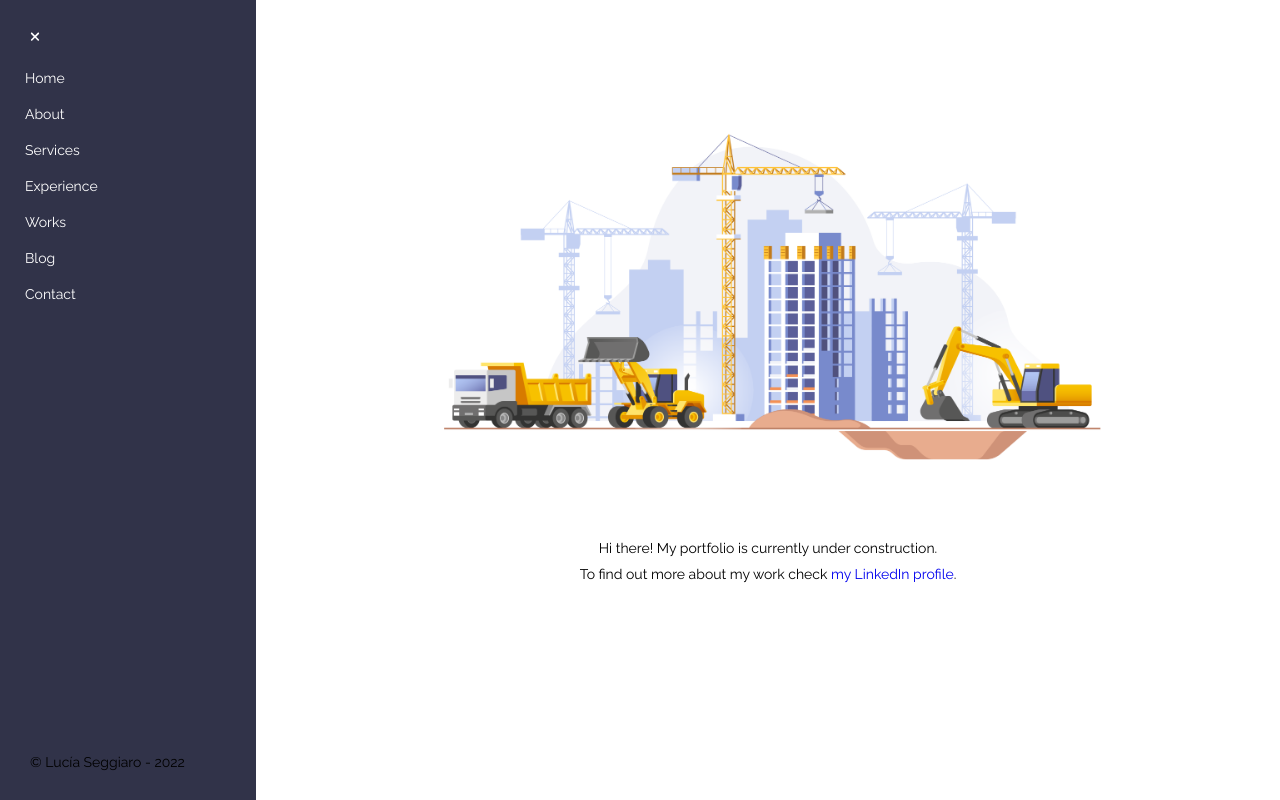
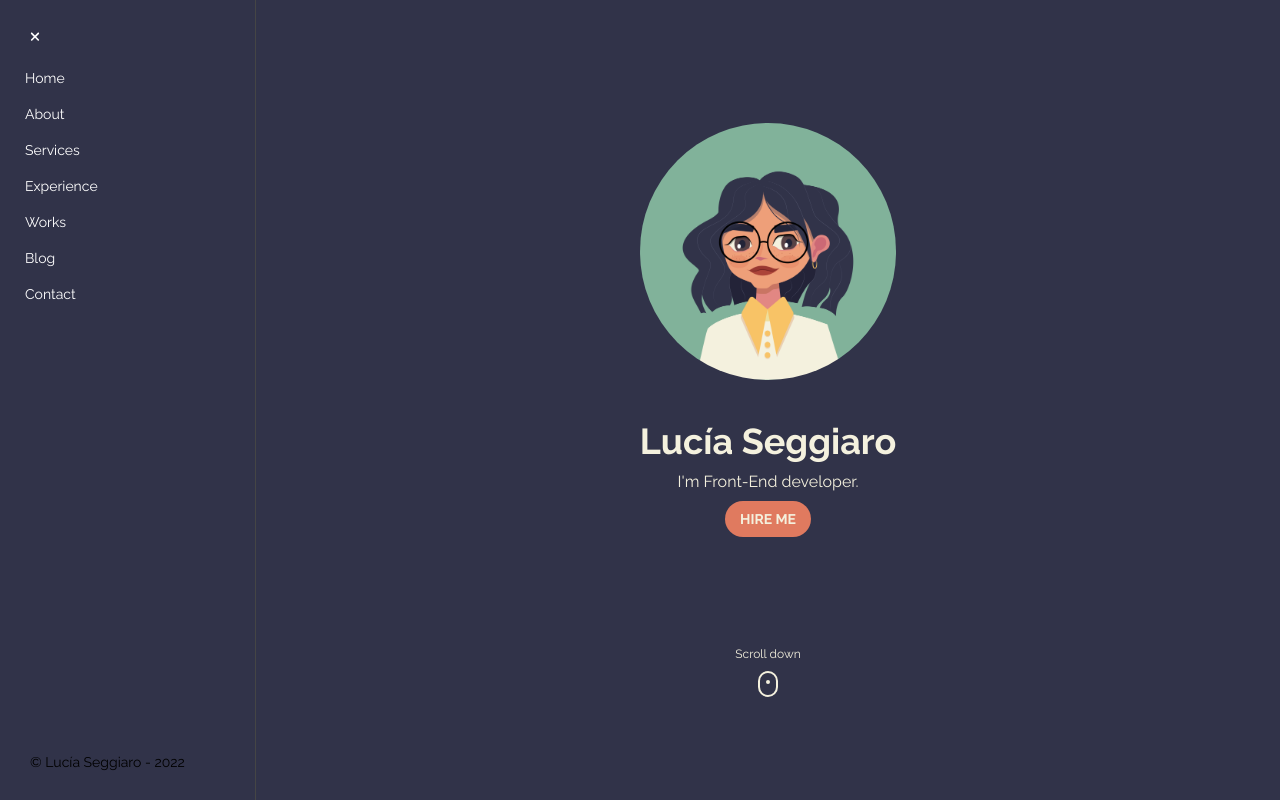
Before and after one commit to lsegg/lsegg.github.io, a React (Create React App) app: page / in a window 1280 px wide. Built offline with nearby package versions, Linux system fonts and the light colour scheme.

Commit message:
v.2.0.2: Home section added

```diff
--- a/src/App.tsx
+++ b/src/App.tsx
@@ -1,12 +1,13 @@
-import React from "react";
 import { HeaderLay } from "./shared/layouts/header/header.lay";
 import { HomeScr } from "./screens/home/home.scr";
 
 function App() {
   return (
     <div className="App">
-      <HeaderLay/>
-      <HomeScr/>
+      <HeaderLay />
+      <div className="App-section-container">
+        <HomeScr />
+      </div>
     </div>
   );
 }
--- a/src/_global.scss
+++ b/src/_global.scss
@@ -88,7 +88,40 @@
   src: url("./assets/fonts/Raleway-ThinItalic.ttf");
 }
 
+.paragraph-small-regular {
+  font-family: $font-primary-regular;
+  font-size: toRem(12px);
+}
+
 .paragraph-regular-regular {
   font-family: $font-primary-regular;
   font-size: toRem(14px);
 }
+
+.paragraph-regular-bold {
+  font-family: $font-primary-bold;
+  font-size: toRem(14px);
+}
+
+.title-big-semibold {
+  font-family: $font-primary-bold;
+  font-size: toRem(36px);
+}
+
+section {
+  height: 100vh;
+  display: flex;
+  flex-direction: column;
+  align-items: center;
+  justify-content: center;
+}
+
+.isButton {
+  text-decoration: none;
+  text-transform: uppercase;
+  color: $color-quinary;
+  border-radius: toRem(35px);
+  background-color: $color-tertiary;
+  margin: toRem(10px);
+  padding: toRem(10px) toRem(15px);
+}
--- a/src/_vars.scss
+++ b/src/_vars.scss
@@ -12,7 +12,7 @@ $color-quaternary: #f2cc8f;
 $color-quinary: #f4f1de;
 
 $color-neutral-1: #ffffff;
-$color-neutral-2: #a5a5a5;
+$color-neutral-2: #454545;
 $color-neutral-3: #000000;
 
 // Default pixel size
--- a/src/index.scss
+++ b/src/index.scss
@@ -8,9 +8,20 @@
   box-sizing: border-box;
   margin: 0;
   padding: 0;
+  &::-webkit-scrollbar {
+    width: 0;
+    border-radius: 3px;
+    color: $color-primary;
+  }
+  &::-webkit-scrollbar-thumb {
+    width: toRem(3px);
+    border-radius: 3px;
+    color: $color-neutral-2;
+  }
 }
 
 #root {
+  font-family: $font-primary-regular;
   height: 100vh;
   width: 100vw;
 }
@@ -18,7 +29,10 @@
 .App {
   height: 100vh;
   width: 100vw;
-
+  &-section-container {
+    overflow-x: hidden;
+    overflow-y: auto;
+  }
   @media screen and (min-width: $breakpoint-lg-tablet) {
     display: grid;
     grid-template-columns: 1fr 4fr;
--- a/src/screens/home/home.scr.tsx
+++ b/src/screens/home/home.scr.tsx
@@ -1,22 +1,24 @@
-import React from "react";
+import { HomeSection } from "../../shared/sections/home/home.sec";
 import siteInConstruction from "../../assets/images/site-in-construction.png";
 import "./home.scss";
 
 export const HomeScr: any = () => {
-return(
-  <section className="Home" id="home">
+  return (
+    <>
+      <HomeSection />
+      <section className="SiteInConstruction" id="SiteInConstruction">
         <img
           src={siteInConstruction}
-    className="Home-img"
+          className="SiteInConstruction-img"
           alt="site in construction"
         />
-  <p className="Home-paragraph paragraph-regular-regular">
+        <p className="SiteInConstruction-paragraph paragraph-regular-regular">
           Hi there! My portfolio is currently under construction.
         </p>
-  <p className="Home-paragraph paragraph-regular-regular">
+        <p className="SiteInConstruction-paragraph paragraph-regular-regular">
           To find out more about my work check{" "}
           <a
-      className="Home-paragraph-link"
+            className="SiteInConstruction-paragraph-link"
             href="https://www.linkedin.com/in/lucia-seggiaro/"
             target="_blank"
             rel="noopener noreferrer"
@@ -26,5 +28,6 @@ return(
           .
         </p>
       </section>
-)
-}
+    </>
+  );
+};
--- a/src/screens/home/home.scss
+++ b/src/screens/home/home.scss
@@ -1,11 +1,7 @@
 @import "../../vars";
 
-.Home {
-  align-items: center;
-  display: flex;
-  flex-direction: column;
+.SiteInConstruction {
   margin: toRem(20px);
-  height: 75%;
 
   &-img {
     align-self: center;
--- a/src/shared/layouts/header/header.scss
+++ b/src/shared/layouts/header/header.scss
@@ -7,6 +7,7 @@
   align-items: center;
   justify-content: space-between;
   background-color: $color-primary;
+  border-bottom: 0.5px solid $color-neutral-2;
 
   &-nav {
     &-button {
@@ -50,6 +51,8 @@
     flex-direction: column;
     padding: toRem(15px);
     height: 100vh;
+    border-bottom: none;
+    border-right: 0.5px solid $color-neutral-2;
 
     &-nav {
       &-list {
--- /dev/null
+++ b/src/shared/sections/home/home.scss
@@ -0,0 +1,76 @@
+@import "../../../vars";
+
+.Home {
+  background-color: $color-primary;
+  color: $color-quinary;
+  gap: toRem(50px);
+
+  &-intro {
+    display: flex;
+    flex-direction: column;
+    align-items: center;
+    justify-content: center;
+    width: 50%;
+    text-align: center;
+
+    &-avatar {
+      border-radius: 100%;
+      width: 20vw;
+      min-width: toRem(150px);
+      margin: toRem(30px);
+    }
+
+    &-name {
+      margin: toRem(10px);
+    }
+  }
+
+  &-scroll {
+    color: $color-quinary;
+    display: flex;
+    flex-direction: column;
+    align-items: center;
+    justify-content: flex-end;
+    &-mouse {
+      border: 2px $color-quinary solid;
+      border-radius: toRem(16px);
+      width: toRem(20px);
+      height: toRem(26px);
+      margin: toRem(10px);
+      &-wheel {
+        color: transparent;
+        border-radius: 100%;
+        background-color: $color-quinary;
+        position: relative;
+        top: 8px;
+        left: 50%;
+        transform: translateX(-50%);
+        height: 4px;
+        width: 4px;
+        animation: ani-wheel 2s linear infinite;
+      }
+    }
+  }
+
+  @media screen and (min-width: $breakpoint-sm-tablet) {
+    gap: toRem(100px);
+  }
+}
+
+@keyframes ani-wheel {
+  0% {
+    top: 30%;
+  }
+
+  15% {
+    top: 40%;
+  }
+
+  50% {
+    top: 40%;
+  }
+
+  100% {
+    top: 30%;
+  }
+}
--- /dev/null
+++ b/src/shared/sections/home/home.sec.tsx
@@ -0,0 +1,28 @@
+import avatar from "../../../assets/images/avatar.png";
+import "./home.scss";
+
+export const HomeSection: any = () => {
+  return (
+    <section className="Home" id="home">
+      <div className="Home-intro">
+        <img src={avatar} alt="Avatar" className="Home-intro-avatar" />
+        <p className="Home-intro-name title-big-semibold">Lucía Seggiaro</p>
+        <p className="Home-intro-job">I'm Front-End developer.</p>
+        <a
+          href="#about"
+          className="Home-intro-button paragraph-regular-bold isButton"
+        >
+          Hire me
+        </a>
+      </div>
+      <div className="Home-scroll">
+        <p className="Home-scroll-directive paragraph-small-regular">
+          Scroll down
+        </p>
+        <div className="Home-scroll-mouse">
+          <div className="Home-scroll-mouse-wheel">o</div>
+        </div>
+      </div>
+    </section>
+  );
+};
```
Lines whose indentation alone changed are shown as unchanged.
